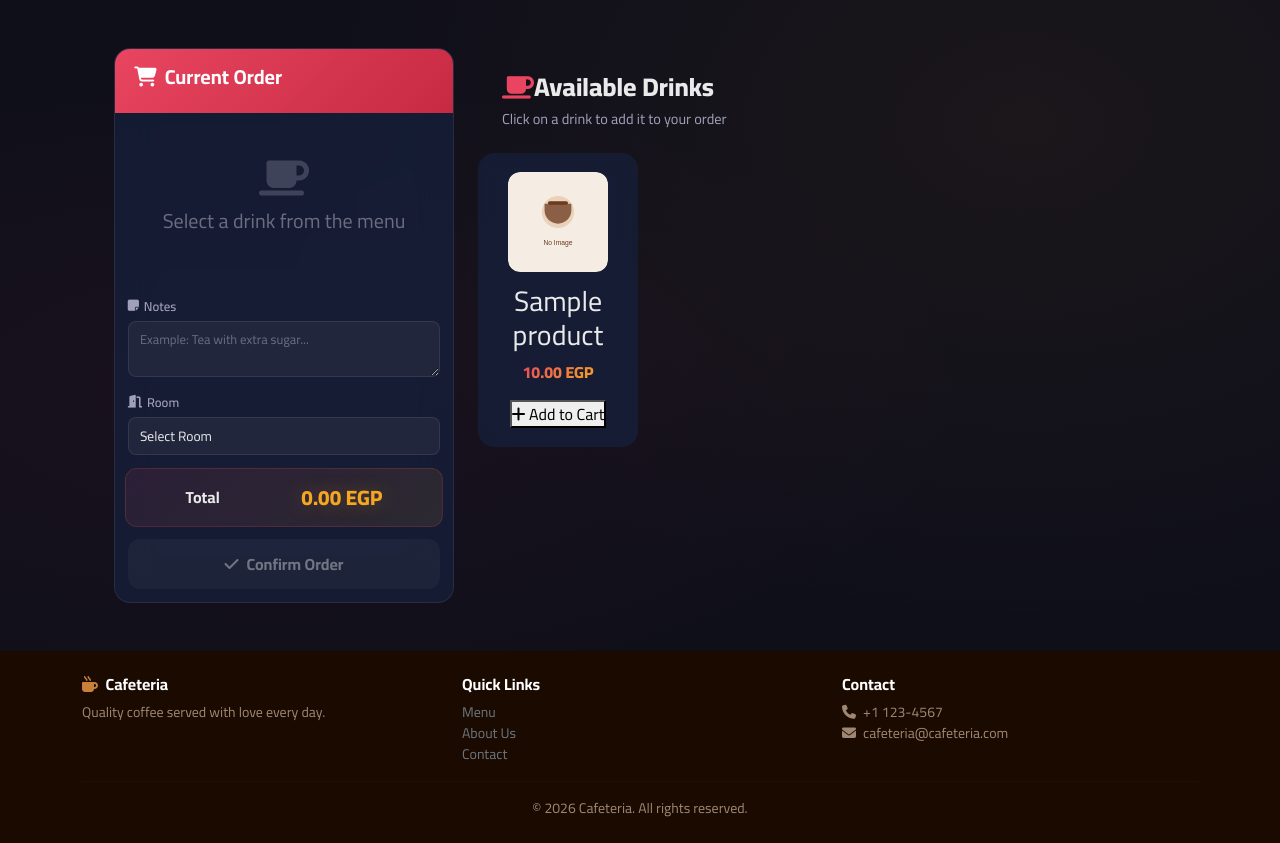
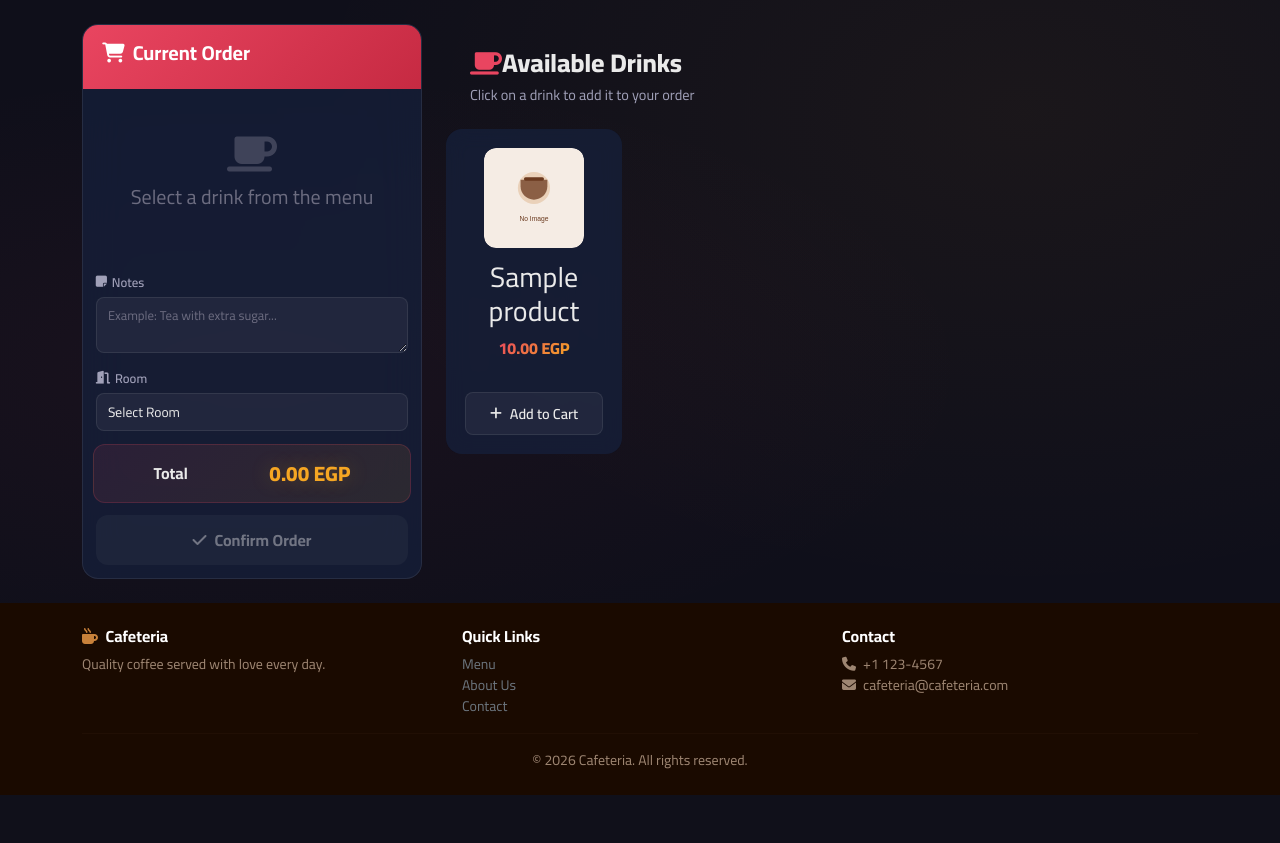
Before and after one commit to eyademad1/cafeteria-project, a PHP site: page /index.php?page=home in a window 1280 px wide. Shown: the part 57-900 px from the top of the page. After the commit the page ends 852 px from the top, so only its background shows below. Run offline with PHP 8.4, Linux system fonts and the light colour scheme; a user stored in the database is signed in; tables that the repository leaves empty hold one stand-in row (values such as "Sample post"); data that the repository does not hold is empty.

Commit message:
add style for button of card

```diff
--- a/config/database.php
+++ b/config/database.php
@@ -2,8 +2,8 @@
 $dbType = "mysql";
 $dbName = "cafeteria";
 $host = "localhost";
-$userName = "cafeteria_app";
-$password = "StrongAppPassword123!";
+$userName = "root";
+$password = "NewPassword123";
 
 try {
     $connection = new PDO("$dbType:host=$host;dbname=$dbName;charset=utf8", $userName, $password);
--- a/index.php
+++ b/index.php
@@ -1,4 +1,5 @@
 <?php
+ob_start();
 require_once __DIR__ . "/config/database.php";
 
 $page = $_GET['page'] ?? 'login';
--- a/public/css/home.css
+++ b/public/css/home.css
@@ -66,11 +66,7 @@ body {
   border-radius: 3px;
 }
 
-.main-content {
-  max-width: 1400px;
-  margin: 0 auto;
-  padding: 1.5rem 2rem;
-}
+
 
 .page-active {
   display: block;
@@ -607,6 +603,44 @@ body {
   transform: scale(1);
 }
 
+/* Add to Cart Button */
+.btn-add-to-cart {
+  width: 100%;
+  margin-top: 1rem;
+  padding: 0.6rem 1rem;
+  border: 1px solid var(--border-color);
+  border-radius: var(--radius-sm);
+  background: rgba(255, 255, 255, 0.05);
+  color: var(--text-primary);
+  font-family: var(--font);
+  font-size: 0.9rem;
+  font-weight: 600;
+  cursor: pointer;
+  transition: var(--transition);
+  display: flex;
+  align-items: center;
+  justify-content: center;
+  gap: 0.5rem;
+}
+
+.btn-add-to-cart:hover {
+  background: var(--accent);
+  border-color: var(--accent);
+  color: #fff;
+  transform: translateY(-2px);
+  box-shadow: 0 4px 15px var(--accent-glow);
+}
+
+.btn-add-to-cart:active {
+  transform: translateY(0);
+}
+
+.btn-add-to-cart i {
+  font-size: 0.85rem;
+  transition: var(--transition);
+}
+
+
 /* ===== Toast ===== */
 .toast {
   position: fixed;
--- a/views/auth/login.php
+++ b/views/auth/login.php
@@ -19,9 +19,8 @@ if ($_SERVER['REQUEST_METHOD'] === 'POST') {
         $stmt->execute();
 
         $user = $stmt->fetch(PDO::FETCH_ASSOC);
-        var_dump($user);
-
-        if ($user && password_verify($password, $user['password'])) {
+        // && password_verify($password, $user['password'])
+        if ($user) {
 
             $_SESSION['user_id'] = $user['id'];
             $_SESSION['name']    = $user['name'];
--- a/views/user/home.php
+++ b/views/user/home.php
@@ -85,7 +85,6 @@ $rooms = $roomStmt->fetchAll(PDO::FETCH_ASSOC);
                             $imageSrc = $basePath . '/public/images/default-product.svg';
                             if ($imageName !== '') {
                                 $productImageDisk = __DIR__ . '/../../public/images/products/' . $imageName;
-                                $legacyImageDisk = __DIR__ . '/../../public/images/' . $imageName;
                                 if (file_exists($productImageDisk)) {
                                     $imageSrc = $basePath . '/public/images/products/' . $imageName;
                                 } elseif (file_exists($legacyImageDisk)) {
```
Also changed, not shown: public/images/products/69b74e71ac5b4_20268098791653119537.jpg (added), public/images/products/69b7519251419_download.jpg (added), public/images/products/69b75300199ec_Nescafe.webp (added), public/images/products/69b7536ea79b6___________-__________-Spiro-Spathis.webp (added), public/images/products/69b7540a07edb_cappuccino.jpg (added), public/images/products/69b754cd1d4a3_Turkish_coffeeTurkish_coffee.jpg (added), public/images/products/69b7558139722_Sahlab.webp (added), public/images/products/69b755f5ab26e_Mango_juice.webp (added).
